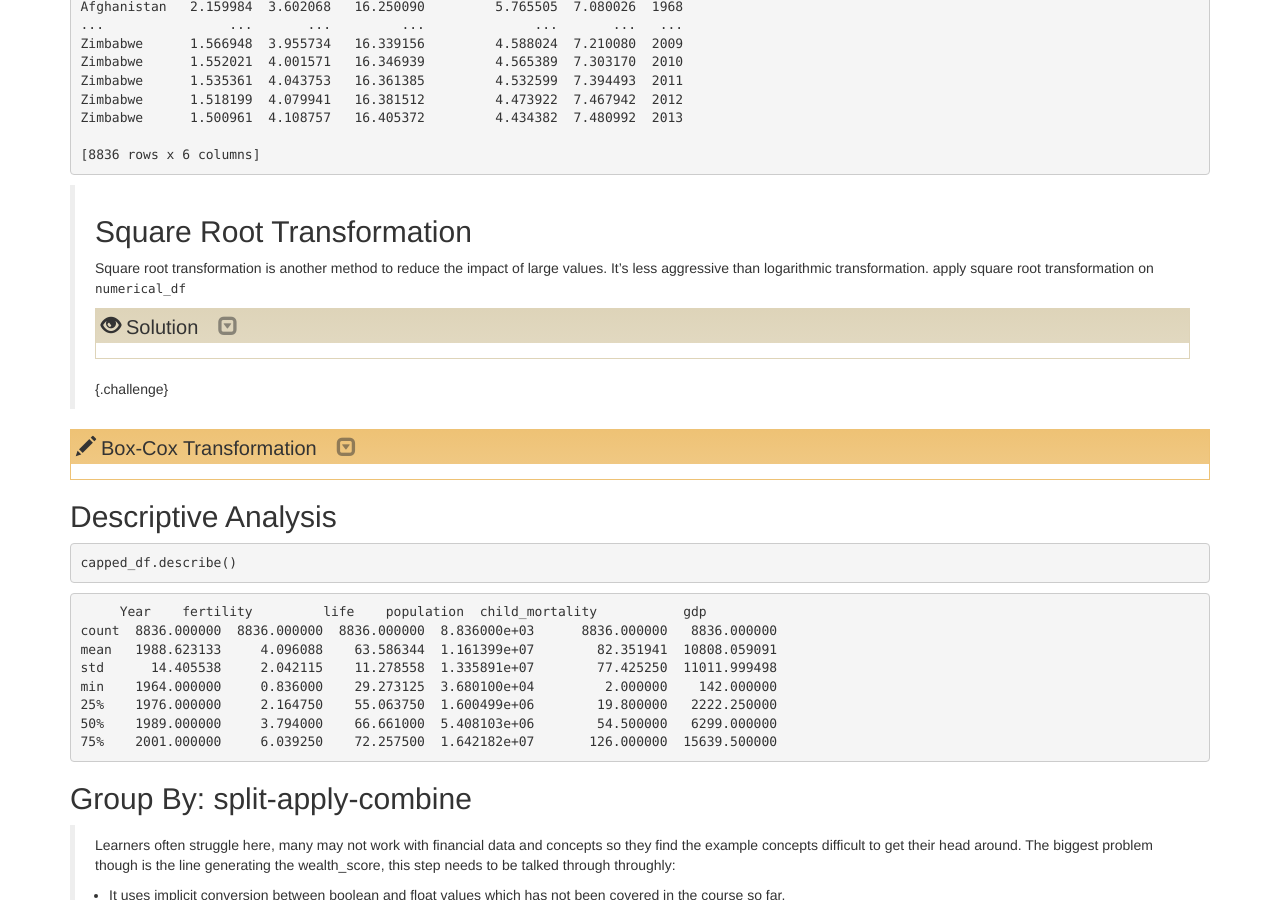
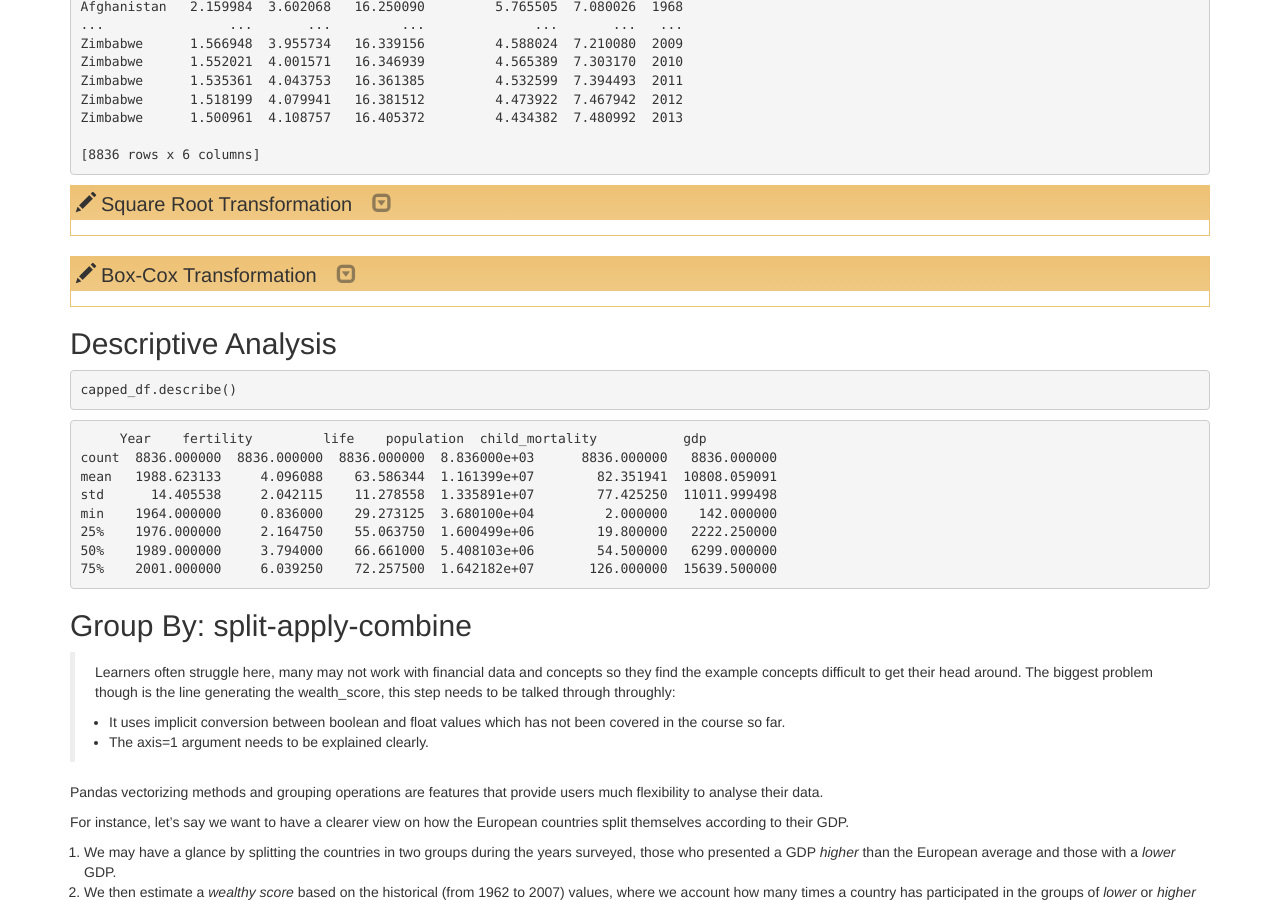
Before and after one commit to mesfind/python-basic, a Jekyll site: the page built from _episodes/04-data-frames.md, in a window 1280 px wide and 900 px high, scrolled down 9958 px. Built offline with Jekyll 4.4.1, drawn with Linux system fonts in a browser that asks for light colours.

````diff
--- a/_episodes/04-data-frames.md
+++ b/_episodes/04-data-frames.md
@@ -636,7 +636,7 @@
 > > ```
 > >
 > {: .solution}
-{.challenge}
+{: .challenge}
 
 > ## Box-Cox Transformation
 > Box-Cox transformation is a more flexible method that can transform data to follow a normal distribution. It requires the data to be positive.  Apply square root transformation on `numerical_df`
````
